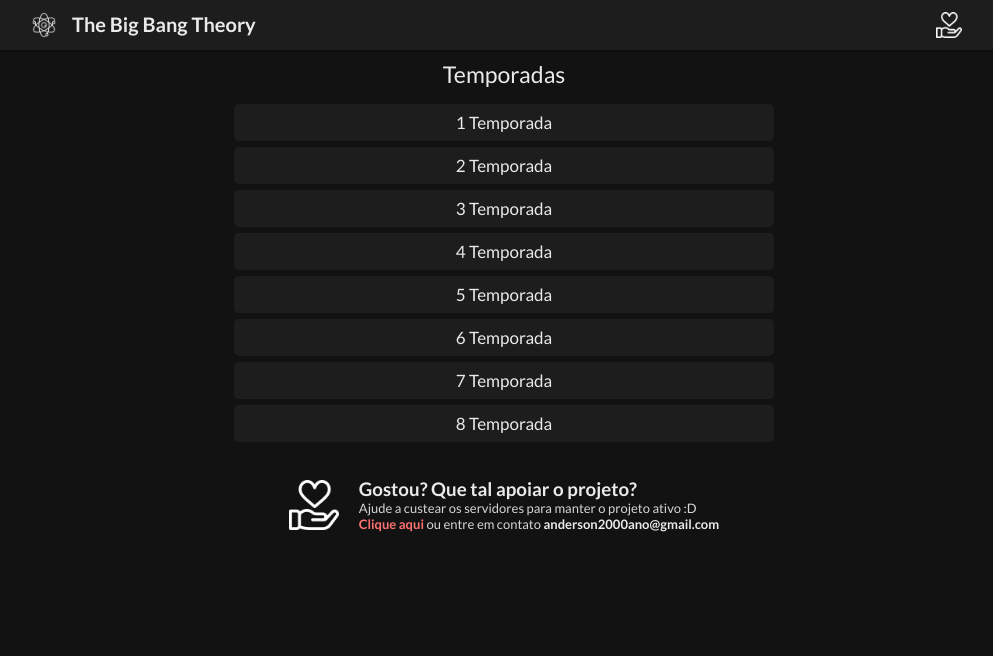
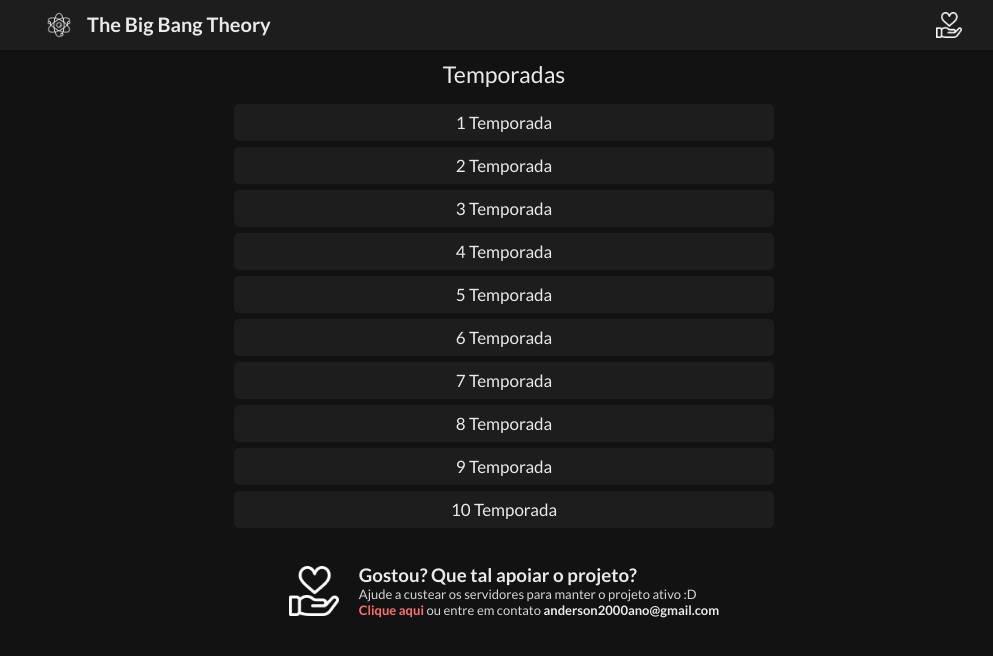
Before and after one commit to andersonmendess/tbbt, a React (Create React App) app: page / in a window 1280 px wide. Shown: the top 656 px of the page, without its empty margins (136-1129 px from the left). Built offline with nearby package versions, Linux system fonts and the light colour scheme.

Commit message:
fix padding and add more eps

```diff
--- a/src/components/Header/elements.js
+++ b/src/components/Header/elements.js
@@ -27,7 +27,7 @@
 `;
 
 const Icon = styled.img`
-  padding: 0 15px 0 0;
+  padding: 0 15px 0 15px;
   cursor: pointer;
 `
 
```
Also changed, not shown: src/data/movies.json (+1 -1 lines).
